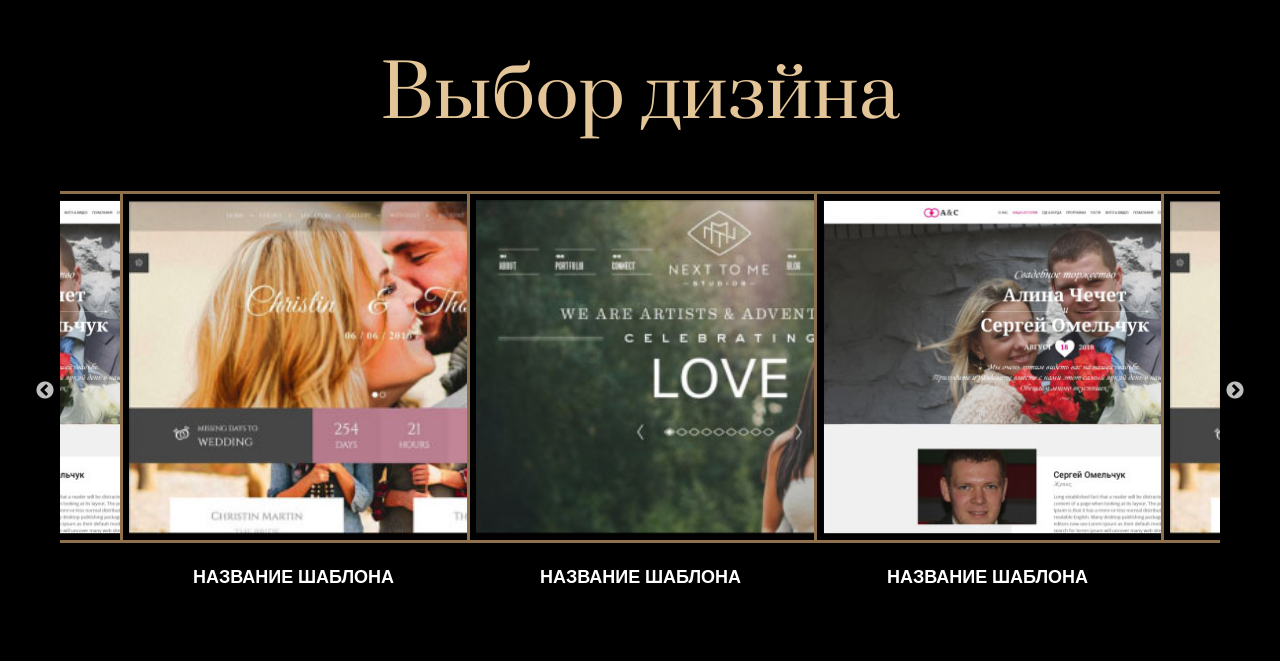
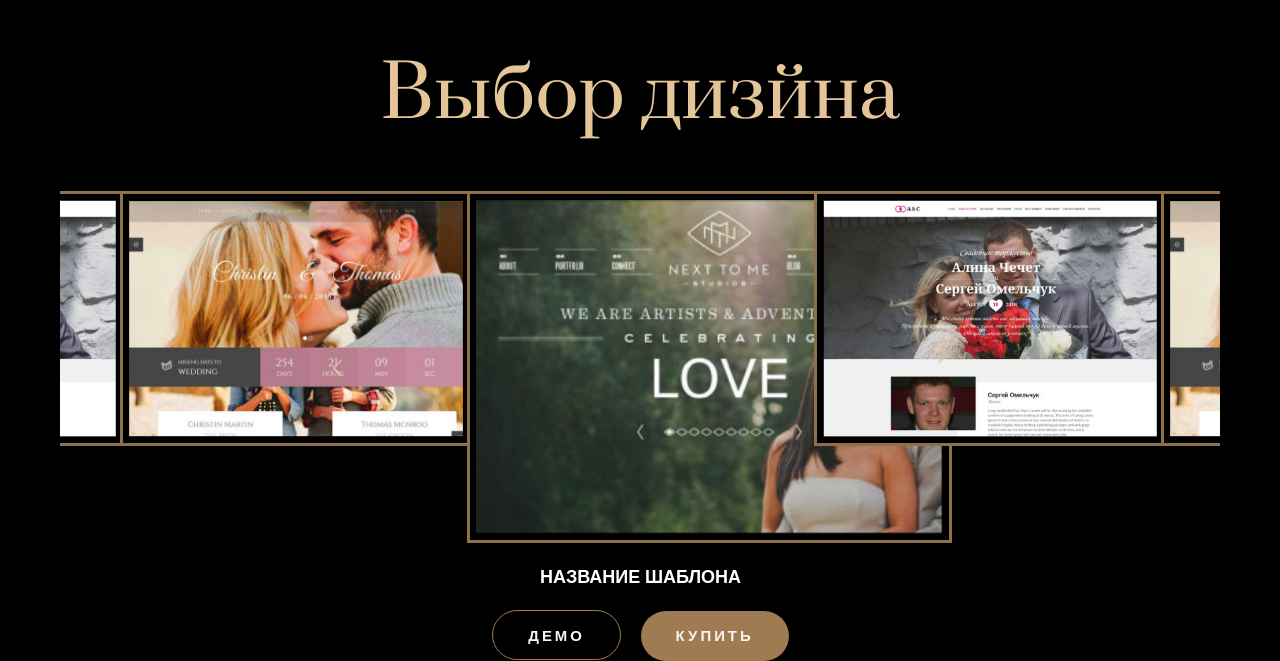
Before and after one commit to kennymaccormak/Wedding-Main-Page, a plain HTML site: page app/index.html in a window 1280 px wide. Shown: the part 5539-6200 px from the top of the page. Before the commit the page ends 6129 px from the top, so only its background shows below. Drawn offline with nearby package versions, Linux system fonts and the light colour scheme.

Commit message:
add slider

```diff
--- a/app/index.html
+++ b/app/index.html
@@ -343,6 +343,10 @@
             </div>
             <div class="slide-info">
                 <h4>НАЗВАНИЕ ШАБЛОНА</h4>
+                <div class="slide-buttons buttons">
+                    <button type="button" class="button button--info">ДЕМО</button>
+                    <button type="button" class="button button--positive">КУПИТЬ</button>
+                </div>
             </div>
         </div>
         <div class="design-slide">
@@ -351,6 +355,10 @@
             </div>
             <div class="slide-info">
                 <h4>НАЗВАНИЕ ШАБЛОНА</h4>
+                <div class="slide-buttons buttons">
+                    <button type="button" class="button button--info">ДЕМО</button>
+                    <button type="button" class="button button--positive">КУПИТЬ</button>
+                </div>
             </div>
         </div>
         <div class="design-slide">
@@ -359,6 +367,10 @@
             </div>
             <div class="slide-info">
                 <h4>НАЗВАНИЕ ШАБЛОНА</h4>
+                <div class="slide-buttons buttons">
+                    <button type="button" class="button button--info">ДЕМО</button>
+                    <button type="button" class="button button--positive">КУПИТЬ</button>
+                </div>
             </div>
         </div>
         <div class="design-slide">
@@ -367,6 +379,10 @@
             </div>
             <div class="slide-info">
                 <h4>НАЗВАНИЕ ШАБЛОНА</h4>
+                <div class="slide-buttons buttons">
+                    <button type="button" class="button button--info">ДЕМО</button>
+                    <button type="button" class="button button--positive">КУПИТЬ</button>
+                </div>
             </div>
         </div>
         <div class="design-slide">
@@ -375,6 +391,10 @@
             </div>
             <div class="slide-info">
                 <h4>НАЗВАНИЕ ШАБЛОНА</h4>
+                <div class="slide-buttons buttons">
+                    <button type="button" class="button button--info">ДЕМО</button>
+                    <button type="button" class="button button--positive">КУПИТЬ</button>
+                </div>
             </div>
         </div>
     </div>
--- a/app/styles/main.css
+++ b/app/styles/main.css
@@ -625,7 +625,7 @@ p {
 }
 
 .design-slider {
-
+    min-height: 470px;
 }
 
 .design-slide {
@@ -635,8 +635,13 @@ p {
 .slide-img {
     border: 3px solid #8f704c;
     margin: 0 auto;
-    width: 485px;
-    height: 352px;
+    width: 352px;
+    height: 255px;
+    -webkit-transition: all .3s;
+    -moz-transition: all .3s;
+    -ms-transition: all .3s;
+    -o-transition: all .3s;
+    transition: all .3s;
 }
 
 .slide-img--img {
@@ -647,6 +652,12 @@ p {
 
 .slide-info {
     margin-top: 20px;
+    opacity: 0;
+    -webkit-transition: all .3s;
+    -moz-transition: all .3s;
+    -ms-transition: all .3s;
+    -o-transition: all .3s;
+    transition: all .3s;
 }
 
 .slide-info h4 {
@@ -654,28 +665,95 @@ p {
     text-align: center;
 }
 
+.slide-buttons {
+    text-align: center;
+    display: block;
+    margin-top: 20px;
+    opacity: 0;
+    -webkit-transition: all .3s;
+    -moz-transition: all .3s;
+    -ms-transition: all .3s;
+    -o-transition: all .3s;
+    transition: all .3s;
+}
 
+.slide-buttons .button {
+    height: 50px;
+    line-height: 50px;
+}
 
+.slide-buttons .button:first-child {
+    margin-right: 15px;
+}
 
+.slick-current .slide-buttons {
+    opacity: 1;
+}
 
+.slick-current .slide-img {
+    width: 485px;
+    height: 352px;
+}
 
+.slick-current .slide-info {
+    opacity: 1;
+}
 
+.slick-arrow {
+    width: 12px;
+    height: 22px;
+    top: 35%;
+    z-index: 500;
+}
 
+.slick-arrow:after,
+.slick-arrow:before {
+    content: '';
+    background: #e3c597;
+    display: block;
+    margin-left: -1px;
+    position: absolute;
+    width: 11px;
+    height: 2px;
+    top: 50%;
+    left: 0;
+}
 
+.slick-arrow:after {
+    top: 5px;
+    -webkit-transform: rotate(45deg);
+    -moz-transform: rotate(45deg);
+    -ms-transform: rotate(45deg);
+    -o-transform: rotate(45deg);
+    transform: rotate(45deg);
+}
 
+.slick-arrow:before {
+    top: 13px;
+    -webkit-transform: rotate(-45deg);
+    -moz-transform: rotate(-45deg);
+    -ms-transform: rotate(-45deg);
+    -o-transform: rotate(-45deg);
+    transform: rotate(-45deg);
+}
 
+.slick-prev {
+    -webkit-transform: rotate(-180deg);
+    -moz-transform: rotate(-180deg);
+    -ms-transform: rotate(-180deg);
+    -o-transform: rotate(-180deg);
+    transform: rotate(-180deg);
+}
 
+.slick-prev {
+    margin-left: -310px;
+    left: 50%;
+}
 
-
-
-
-
-
-
-
-
-
-
+.slick-next {
+    margin-right: -310px;
+    right: 50%;
+}
 
 /*end choose-design block*/
 
```
